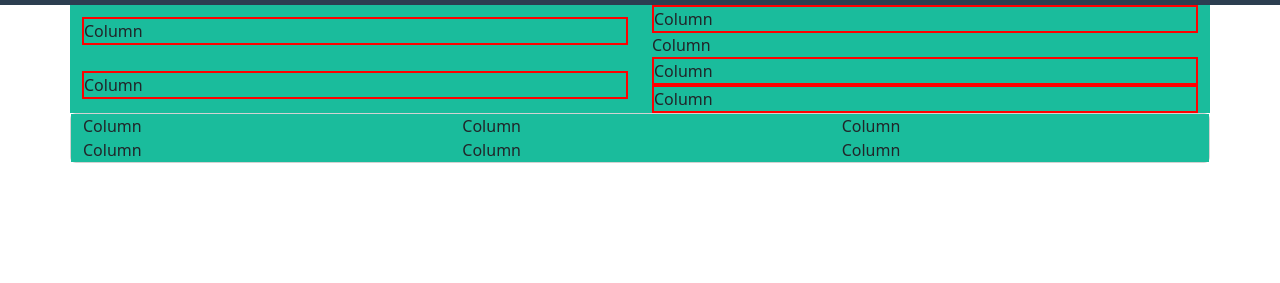
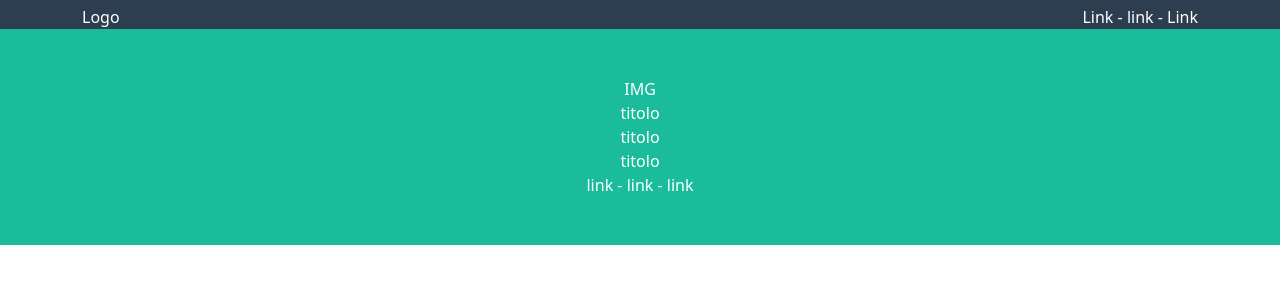
Before and after one commit to zeghena/html-css-bootstrap-freelancer, a plain HTML site: page index.html in a window 1280 px wide. Shown: the part 51-334 px from the top of the page. Drawn offline with nearby package versions, Linux system fonts and the light colour scheme.

Commit message:
header hero start portfolio

```diff
--- a/index.html
+++ b/index.html
@@ -57,133 +57,30 @@
 
     <!-- ###### header  #####  -->
 
-    <!-- <div class="container text-center bg-primary-subtle">
-        <div class="row">
-            <div class="col">
-                <div class="bordered">colonna
+    <header id="navbar">
+        <div class="container d-flex justify-content-between">
+            <div>Logo</div>
+            <div class="d-md-none">HM</div>
+            <div class="d-none d-md-block">Link - link - Link</div>
+        </div>
+    </header>
 
-                </div>
+    <!-- ###### HERO  #####  -->
+    <main>
+        <section id="hero" class="py-5">
+            <div class="container text-center">
+                IMG <BR />
+                titolo<BR />
+                titolo<BR />
+                titolo<BR />
+                link - link - link
+            </div>
+        </section>
+    </main>
 
-            </div>
-            <div class="col">
+    <!-- ###### PORTFOLIO #####  -->
 
-                <div class="bordered">colonna 2
-
-                </div>
-
-
-            </div>
-        </div>
-    </div> -->
-
-    <!-- ******* prova header *****  -->
-
-    <!-- <div class="container text-center bg-danger text-white">
-
-        <div class="row">
-            <div class="col-sm">START BOOTSTRAP</div>
-            <div class="col-sm">col-sm</div>
-            <div class="col-sm">col-sm</div>
-        </div>
-    </div> -->
-
-    <!-- ####### second section #######  -->
-    <!--
-    <div class="container text-center bg-secondary text-white">
-        <div class="row cards">
-            <h1>START BOOTSTRAP</h1>
-            <div>
-                <div class="riga"></div>
-
-                <div class="riga"></div>
-
-            </div>
-            <div class="col-12">
-                Column
-            </div>
-            <div class="col-12">
-                Column
-            </div>
-            <div class="col-12">
-                Column
-            </div>
-            <div class="col-12">
-                Column
-            </div>
-            <div class="col-12">
-                Column
-            </div>
-            <div class="col-12">
-                Column
-            </div>
-        </div>
-    </div> -->
-
-    <!-- ######  navbar ######  -->
-
-
-    <div class="container">
-        <div class="row g-4">
-            <div class="col">
-                <div class="bordered">Column</div>
-            </div>
-            <div class="col">
-                <div class="col">
-                    <div class="bordered">Column</div>
-
-                </div>
-                <div class="col">
-                    <div class="col">
-                        <div>Column</div>
-                    </div>
-                </div>
-            </div>
-
-        </div>
-        <div class="row">
-            <div class="col">
-                <div class="bordered">Column</div>
-            </div>
-            <div class="col">
-                <div class="col">
-                    <div class="bordered">Column</div>
-
-                </div>
-                <div class="col">
-                    <div class="col">
-                        <div class="bordered">Column</div>
-                    </div>
-                </div>
-            </div>
-
-        </div>
-    </div>
-    <div class="container card">
-        <div class="row">
-            <div class="col">
-                Column
-            </div>
-            <div class="col">
-                Column
-            </div>
-            <div class="col">
-                Column
-            </div>
-        </div>
-        <div class="row">
-            <div class="col">
-                Column
-            </div>
-            <div class="col">
-                Column
-            </div>
-            <div class="col">
-                Column
-            </div>
-        </div>
-    </div>
-
-
+    <section></section>
 
     <!-- ####### bootstrap######  -->
     <script src="https://cdn.jsdelivr.net/npm/bootstrap@5.3.2/dist/js/bootstrap.bundle.min.js"
--- a/style.css
+++ b/style.css
@@ -20,6 +20,12 @@
   font-weight: bold;
   color: white;
 }
-.container .card {
-  background-color: rgb(177, 91, 91);
+#navbar {
+  background-color: #2c3e50;
+  color: white;
 }
+
+#hero {
+  background-color: rgb(26, 188, 156);
+  color: white;
+}
```
